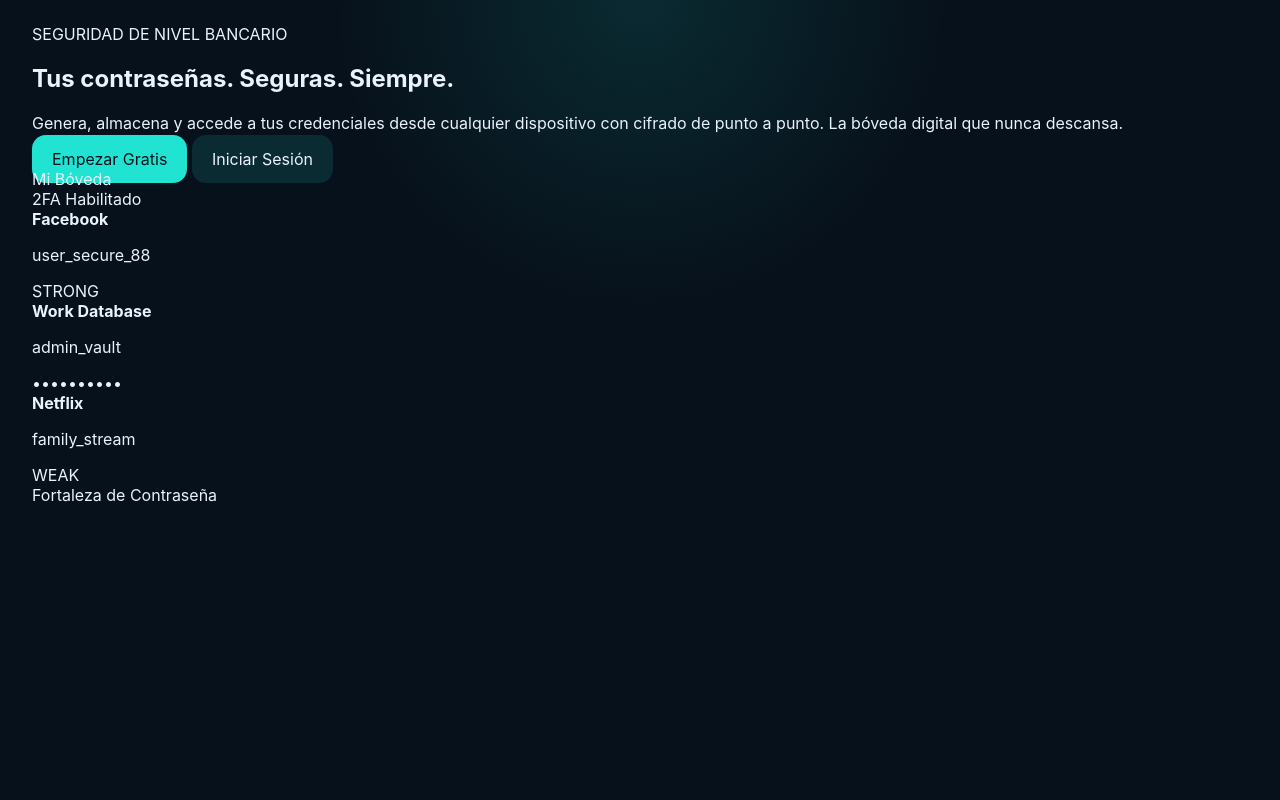
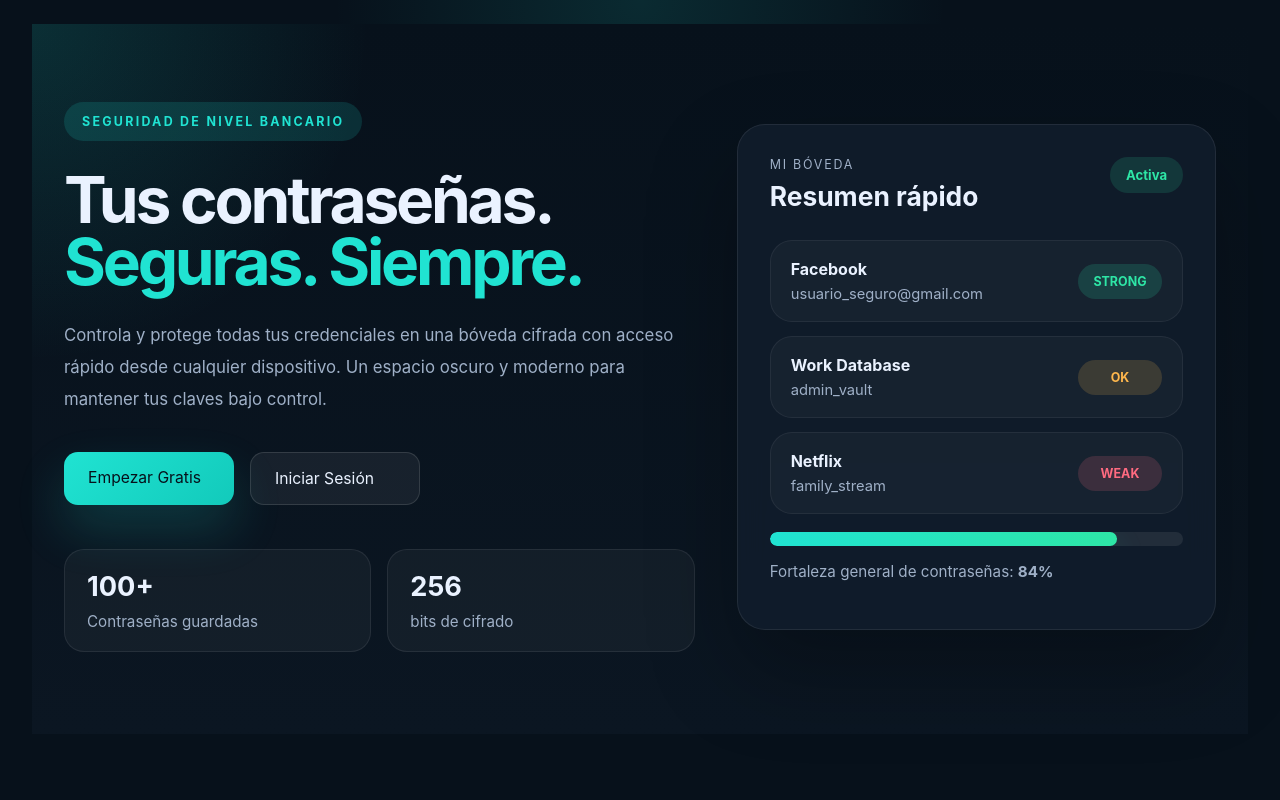
Before and after one commit to Juliana-Ramirez-T/PassSafe, a Django app: page / in a window 1280 px wide. Run offline with Django 5.2, Linux system fonts and the light colour scheme.

Commit message:
Segundo commit

```diff
--- a/passsafe/static/css/base.css
+++ b/passsafe/static/css/base.css
@@ -176,6 +176,253 @@
 
 .page-content {
   min-height: calc(100vh - 130px);
+}
+
+.home-hero {
+  display: grid;
+  grid-template-columns: minmax(320px, 1.25fr) minmax(320px, 0.95fr);
+  gap: 42px;
+  align-items: center;
+  min-height: calc(100vh - 90px);
+  padding: 60px 32px 64px;
+  background: radial-gradient(circle at top left, rgba(32,227,210,.14), transparent 24%),
+              linear-gradient(180deg, #07111B 0%, #0B1622 100%);
+}
+
+.hero-content {
+  max-width: 640px;
+}
+
+.hero-badge {
+  display: inline-flex;
+  align-items: center;
+  gap: 8px;
+  padding: 12px 18px;
+  border-radius: 999px;
+  background: rgba(32,227,210,.14);
+  color: var(--accent);
+  text-transform: uppercase;
+  letter-spacing: 0.18em;
+  font-weight: 700;
+  font-size: 0.78rem;
+}
+
+.hero-content h1 {
+  margin: 28px 0 0;
+  font-size: clamp(3rem, 5vw, 5.4rem);
+  line-height: 0.96;
+  letter-spacing: -0.05em;
+}
+
+.hero-content h1 span {
+  display: block;
+  color: var(--accent);
+}
+
+.hero-copy {
+  margin-top: 28px;
+  color: var(--text-secondary);
+  font-size: 1.05rem;
+  line-height: 1.9;
+  max-width: 610px;
+}
+
+.hero-actions {
+  display: flex;
+  flex-wrap: wrap;
+  gap: 16px;
+  margin-top: 36px;
+}
+
+.hero-actions .button {
+  min-width: 170px;
+  padding: 16px 24px;
+  border-radius: 14px;
+  font-size: 0.98rem;
+}
+
+.hero-actions .button.primary {
+  background: linear-gradient(135deg, #20E3D2, #12CABB);
+  color: #07111B;
+  box-shadow: 0 24px 50px rgba(32,227,210,.18);
+}
+
+.hero-actions .button.secondary {
+  background: rgba(255,255,255,.06);
+  color: var(--text-primary);
+  border: 1px solid rgba(255,255,255,.12);
+}
+
+.hero-stats {
+  display: grid;
+  grid-template-columns: repeat(2, minmax(0, 1fr));
+  gap: 16px;
+  margin-top: 44px;
+}
+
+.hero-stats div {
+  padding: 20px 22px;
+  border-radius: 20px;
+  background: rgba(255,255,255,.04);
+  border: 1px solid rgba(255,255,255,.08);
+}
+
+.hero-stats strong {
+  display: block;
+  font-size: 1.7rem;
+  margin-bottom: 8px;
+  color: var(--text-primary);
+}
+
+.hero-stats span {
+  color: var(--text-secondary);
+  font-size: 0.95rem;
+}
+
+.hero-preview {
+  display: flex;
+  justify-content: flex-end;
+}
+
+.vault-card {
+  width: 100%;
+  max-width: 500px;
+  padding: 32px;
+  border-radius: 28px;
+  background: rgba(16,28,43,.94);
+  border: 1px solid rgba(255,255,255,.08);
+  box-shadow: 0 40px 90px rgba(0,0,0,.28);
+  backdrop-filter: blur(14px);
+}
+
+.vault-card-head {
+  display: flex;
+  justify-content: space-between;
+  align-items: flex-start;
+  gap: 16px;
+  margin-bottom: 28px;
+}
+
+.vault-card-head p {
+  margin: 0;
+  color: var(--text-secondary);
+  letter-spacing: 0.14em;
+  text-transform: uppercase;
+  font-size: 0.78rem;
+}
+
+.vault-card-head h2 {
+  margin: 8px 0 0;
+  font-size: 1.65rem;
+  color: var(--text-primary);
+}
+
+.vault-status {
+  padding: 10px 16px;
+  border-radius: 999px;
+  background: rgba(46,230,166,.14);
+  color: var(--success);
+  font-weight: 700;
+  font-size: 0.82rem;
+}
+
+.vault-item {
+  display: flex;
+  justify-content: space-between;
+  align-items: center;
+  gap: 18px;
+  padding: 18px 20px;
+  margin-bottom: 14px;
+  border-radius: 22px;
+  background: rgba(255,255,255,.03);
+  border: 1px solid rgba(255,255,255,.06);
+}
+
+.vault-item strong {
+  display: block;
+  color: var(--text-primary);
+}
+
+.vault-item p {
+  margin: 6px 0 0;
+  color: var(--text-secondary);
+  font-size: 0.92rem;
+}
+
+.tag-success,
+.tag-warning,
+.tag-danger {
+  display: inline-flex;
+  align-items: center;
+  justify-content: center;
+  min-width: 84px;
+  padding: 10px 14px;
+  border-radius: 999px;
+  font-size: 0.78rem;
+  font-weight: 700;
+  text-transform: uppercase;
+}
+
+.tag-success {
+  background: rgba(46,230,166,.16);
+  color: var(--success);
+}
+
+.tag-warning {
+  background: rgba(255,184,77,.16);
+  color: var(--warning);
+}
+
+.tag-danger {
+  background: rgba(255,107,129,.16);
+  color: var(--danger);
+}
+
+.strength-bar {
+  width: 100%;
+  height: 14px;
+  margin-top: 26px;
+  border-radius: 999px;
+  background: rgba(255,255,255,.08);
+  overflow: hidden;
+}
+
+.strength-fill {
+  height: 100%;
+  border-radius: inherit;
+  background: linear-gradient(90deg, var(--accent), var(--success));
+  box-shadow: 0 16px 32px rgba(32,227,210,.22);
+}
+
+.strength-copy {
+  margin-top: 16px;
+  color: var(--text-secondary);
+  font-size: 0.95rem;
+}
+
+@media (max-width: 900px) {
+  .home-hero {
+    grid-template-columns: 1fr;
+    padding: 42px 24px 56px;
+    min-height: auto;
+  }
+
+  .hero-preview {
+    order: -1;
+    justify-content: center;
+  }
+
+  .hero-actions {
+    justify-content: flex-start;
+  }
+
+  .hero-stats {
+    grid-template-columns: 1fr;
+  }
+
+  .vault-card {
+    max-width: 100%;
+  }
 }
 
 .messages {
--- a/templates/base.html
+++ b/templates/base.html
@@ -23,16 +23,15 @@
       <nav class="menu">
         <a href="{% url 'vault:dashboard' %}" class="menu-item"><i class="fa-solid fa-house"></i> Dashboard</a>
         <a href="{% url 'vault:dashboard' %}" class="menu-item"><i class="fa-solid fa-lock"></i> All Passwords</a>
-        <a href="#" class="menu-item"><i class="fa-solid fa-star"></i> Favorites</a>
+        <a href="{% url 'generator:generate' %}" class="menu-item"><i class="fa-solid fa-key"></i> Password Generator</a>
         <a href="{% url 'audit:dashboard' %}" class="menu-item"><i class="fa-solid fa-shield-check"></i> Security Audit</a>
-        <a href="#" class="menu-item"><i class="fa-solid fa-gear"></i> Settings</a>
       </nav>
       <div class="sidebar-footer">
         <a href="{% url 'accounts:logout' %}" class="menu-item"><i class="fa-solid fa-right-from-bracket"></i> Logout</a>
       </div>
     </aside>
     {% endif %}
-    <main class="main-content{% if not user.is_authenticated %} full-width{% endif %}">
+    <main class="main-content">
       {% if user.is_authenticated %}
       <header class="topbar">
         <div class="search-bar">
--- a/templates/home.html
+++ b/templates/home.html
@@ -1,45 +1,72 @@
 {% extends 'base.html' %}
-{% block title %}PassSafe{% endblock %}
+{% block title %}PassSafe — Seguridad de Contraseñas{% endblock %}
 {% block content %}
 <div class="home-hero">
-  <div class="hero-copy">
-    <span class="eyebrow">SEGURIDAD DE NIVEL BANCARIO</span>
-    <h1>Tus contraseñas. <span>Seguras.</span> Siempre.</h1>
-    <p>Genera, almacena y accede a tus credenciales desde cualquier dispositivo con cifrado de punto a punto. La bóveda digital que nunca descansa.</p>
+  <div class="hero-content">
+    <span class="hero-badge">SEGURIDAD DE NIVEL BANCARIO</span>
+    <h1>
+      Tus contraseñas.
+      <span>Seguras. Siempre.</span>
+    </h1>
+    <p class="hero-copy">
+      Controla y protege todas tus credenciales en una bóveda cifrada con acceso rápido desde cualquier dispositivo. Un espacio oscuro y moderno para mantener tus claves bajo control.
+    </p>
     <div class="hero-actions">
       <a href="{% url 'accounts:register' %}" class="button primary">Empezar Gratis</a>
       <a href="{% url 'accounts:login' %}" class="button secondary">Iniciar Sesión</a>
     </div>
+    <div class="hero-stats">
+      <div>
+        <strong>100+</strong>
+        <span>Contraseñas guardadas</span>
       </div>
-  <div class="hero-card">
-    <div class="hero-card-header">
-      <span>Mi Bóveda</span>
-      <div class="status-badge">2FA Habilitado</div>
+      <div>
+        <strong>256</strong>
+        <span>bits de cifrado</span>
       </div>
-    <div class="hero-card-item">
+    </div>
+  </div>
+
+  <div class="hero-preview">
+    <div class="vault-card">
+      <div class="vault-card-head">
+        <div>
+          <p>Mi Bóveda</p>
+          <h2>Resumen rápido</h2>
+        </div>
+        <span class="vault-status">Activa</span>
+      </div>
+
+      <div class="vault-item">
         <div>
           <strong>Facebook</strong>
-        <p>user_secure_88</p>
+          <p>usuario_seguro@gmail.com</p>
         </div>
-      <span class="tag success">STRONG</span>
+        <span class="tag-success">STRONG</span>
       </div>
-    <div class="hero-card-item">
+
+      <div class="vault-item">
         <div>
           <strong>Work Database</strong>
           <p>admin_vault</p>
         </div>
-      <span class="tag secondary">••••••••••</span>
+        <span class="tag-warning">OK</span>
       </div>
-    <div class="hero-card-item">
+
+      <div class="vault-item">
         <div>
           <strong>Netflix</strong>
           <p>family_stream</p>
         </div>
-      <span class="tag danger">WEAK</span>
+        <span class="tag-danger">WEAK</span>
       </div>
-    <div class="strength-meter">
-      <span>Fortaleza de Contraseña</span>
-      <div class="meter"><div style="width: 84%"></div></div>
+
+      <div class="strength-bar">
+        <div class="strength-fill" style="width: 84%;"></div>
+      </div>
+      <p class="strength-copy">
+        Fortaleza general de contraseñas: <strong>84%</strong>
+      </p>
     </div>
   </div>
 </div>
```
Also changed, not shown: db.sqlite3. Lines whose indentation alone changed are shown as unchanged.
